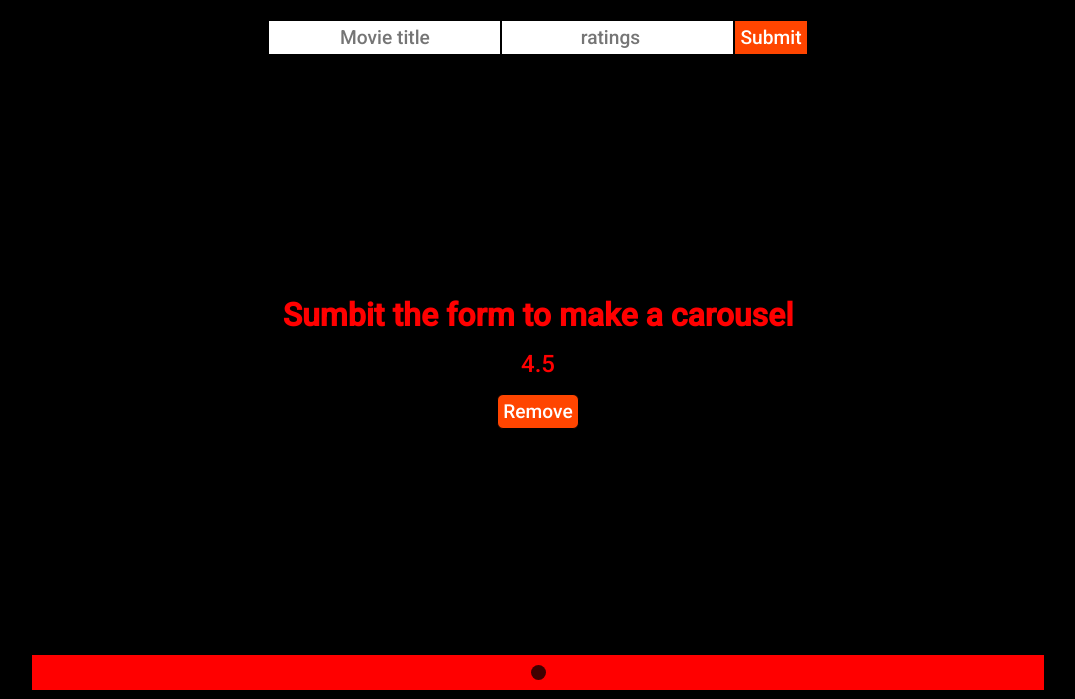
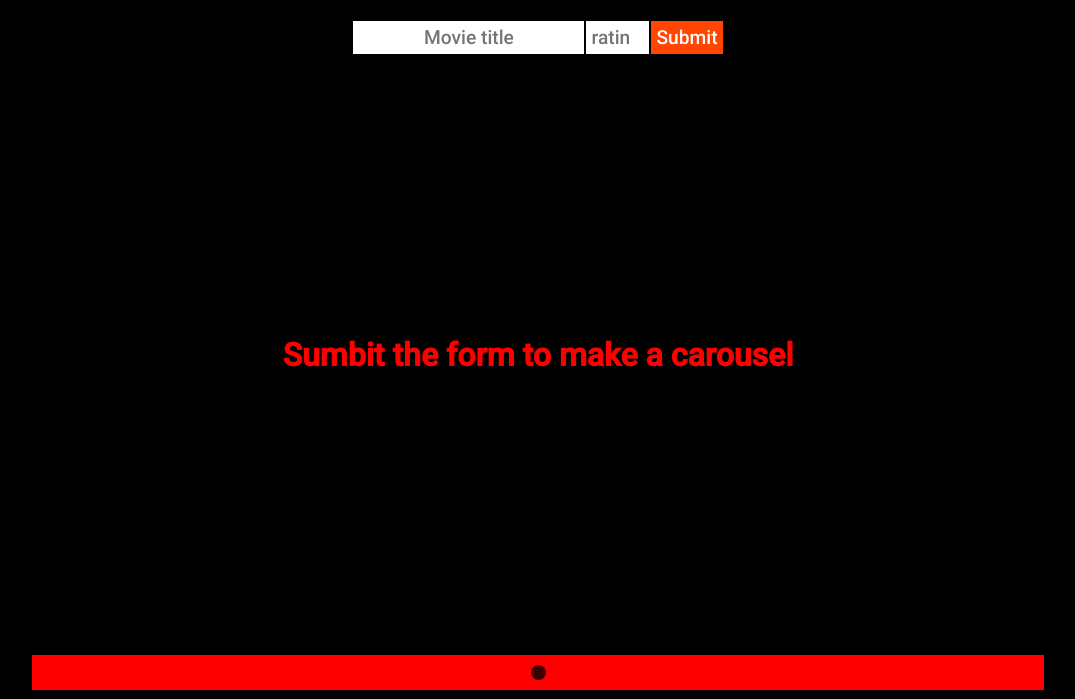
Before and after one commit to cjp0116/javascript_apps, a plain HTML site: page jquery/index.html in a window 1280 px wide. Shown: the part 101-800 px from the top of the page, without its empty margins (102-1177 px from the left). Drawn offline with nearby package versions, Linux system fonts and the light colour scheme.

Commit message:
Update index.html

```diff
--- a/jquery/index.html
+++ b/jquery/index.html
@@ -15,7 +15,7 @@
     </div>
     <form>
         <input type="text" placeholder="Movie title">
-        <input type="number" name="ratings" placeholder="ratings">
+        <input type="number" name="ratings" placeholder="ratings" min="0" max="10">
         <button type="submit">Submit</button>
     </form>
 
@@ -25,13 +25,14 @@
         <div class="carousel__track-container">
             <ul class="carousel__track">
                 <li class="carousel__slide current-slide">
+
                     <div class="card">
                         <h2>Sumbit the form to make a carousel</h2>
-                        <p>4.5</p>
-                        <button class="carousel__slide-card-remove">
+                        <button class="carousel__slide-card-remove hide">
                             Remove
                         </button>
                     </div>
+
                 </li>
             </ul>
         </div>
@@ -45,6 +46,9 @@
             <!-- <button class="carousel__indicator"></button> -->
         </div>
     </div>
+
+
+    </div>
     <script src="https://code.jquery.com/jquery-3.4.1.js"
         integrity="sha256-WpOohJOqMqqyKL9FccASB9O0KwACQJpFTUBLTYOVvVU=" crossorigin="anonymous"></script>
     <script src="app.js"></script>
```
